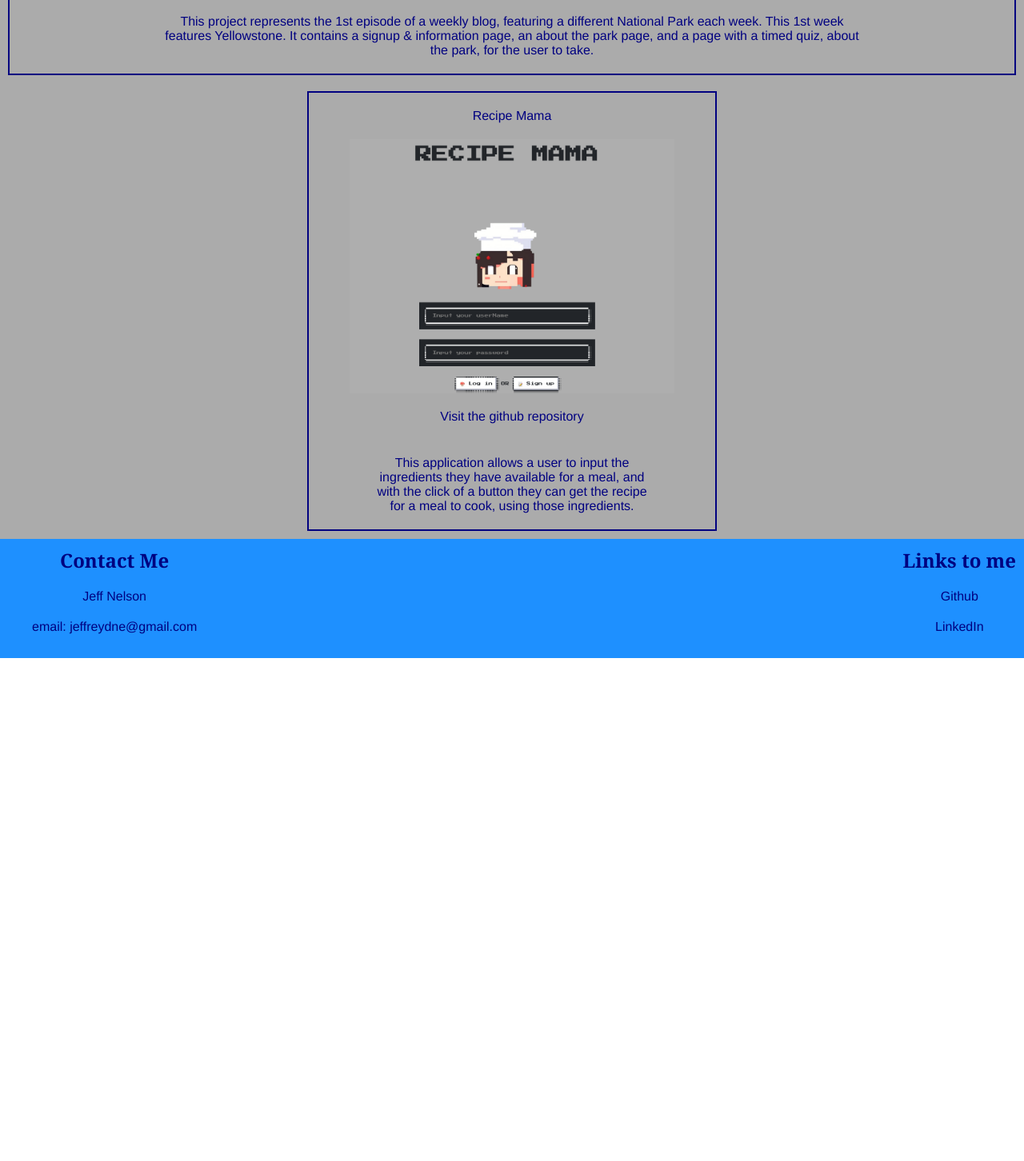
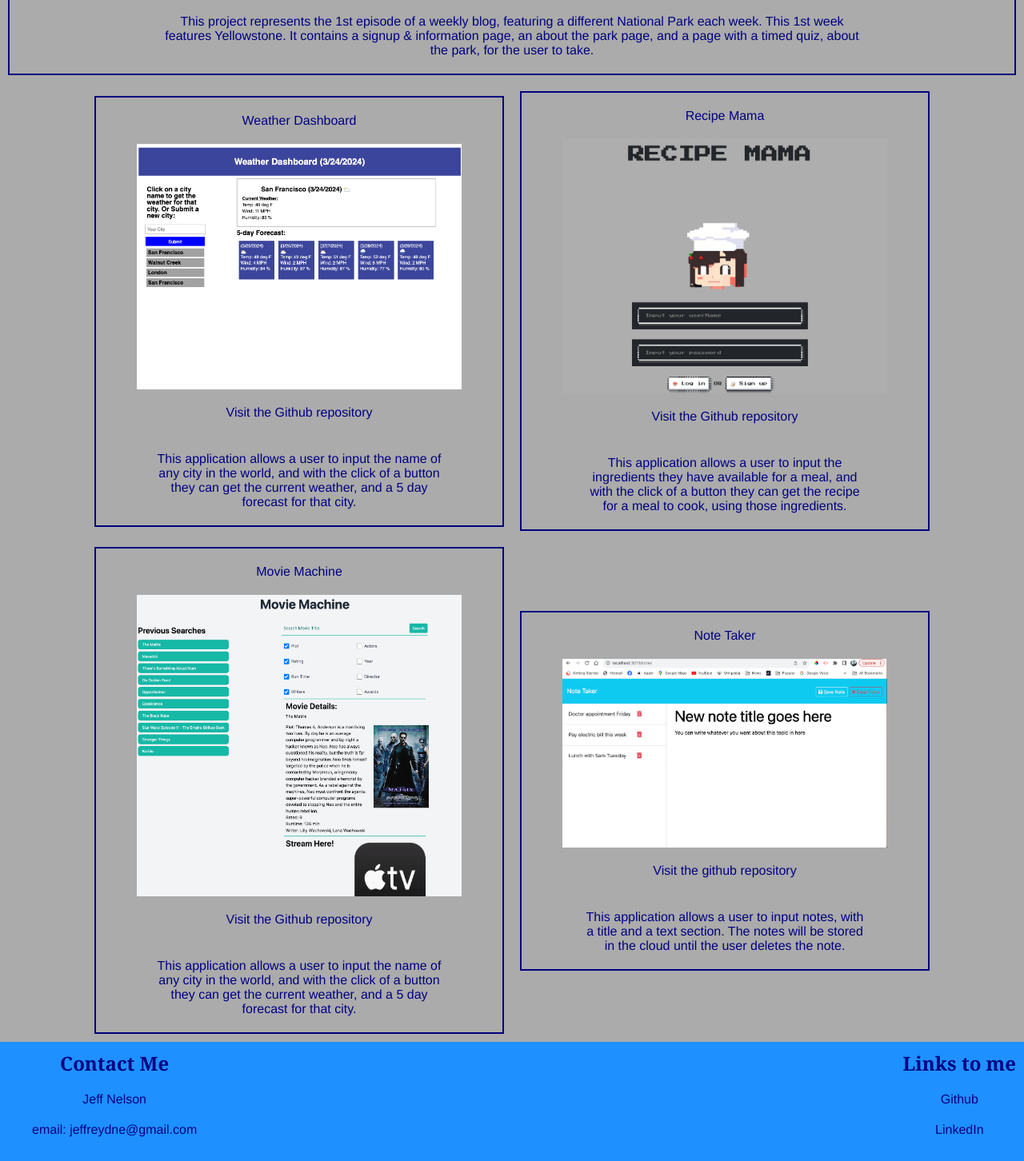
Before and after one commit to Jeffreydne/MyPortfolio-Jeff-Nelson, a React (Vite) app: page / in a window 1280 px wide. Shown: the part 1330-2782 px from the top of the page at 80% size. Before the commit the page ends 2153 px from the top, so only its background shows below. Built offline with nearby package versions, Linux system fonts and the light colour scheme.

Commit message:
added weatherDashboard, MovieMachine, and  NoteTaker sections to projects

```diff
--- a/src/App.jsx
+++ b/src/App.jsx
@@ -1,4 +1,4 @@
-import { useState } from 'react'
+// import { useState } from 'react'
 // import reactLogo from './assets/react.svg'
 // import viteLogo from '/vite.svg'
 import Header from "./components/Header";
--- /dev/null
+++ b/src/components/ProjMovieMachine.jsx
@@ -0,0 +1,25 @@
+import movieMachine from '../assets/movieMachine.png'
+import noteTaker from '../assets/noteTaker.png'
+
+function ProjMovieMachine() {
+    return (
+        <>
+            <div className="small-card-container">
+                <div className="card small">
+                    <p className="card-header">Movie Machine</p>
+                    <a href="https://gjudilla.github.io/movie-machine/"><img src={movieMachine} alt="The loginpage for Movie Machine"></img></a>
+                    <a href="https://github.com/Jeffreydne/movie-machine"><p>Visit the Github repository</p></a>
+                    <p className="card-footer">This application allows a user to input the name of any city in the world, and with the click of a button they can get the current weather, and a 5 day forecast for that city.</p>
+                </div>
+                <div className="card small">
+                    <p className="card-header">Note Taker</p>
+                    <a href="https://free-note-taker.onrender.com/"><img src={noteTaker} alt="The loginpage for Note Taker"></img></a>
+                    <a href="https://github.com/Jeffreydne/note-taker"><p>Visit the github repository</p></a>
+                    <p className="card-footer">This application allows a user to input notes, with a title and a text section. The notes will be stored in the cloud until the user deletes the note.</p>
+                </div>
+            </div>
+        </>
+    )
+}
+
+export default ProjMovieMachine
--- a/src/components/ProjRecipeMama.jsx
+++ b/src/components/ProjRecipeMama.jsx
@@ -1,12 +1,20 @@
 import recipeMama from '../assets/recipeMama.png'
+import weatherDashboard from '../assets/weatherDashboard.png'
+
 function ProjRecipeMama() {
     return (
         <>
             <div className="small-card-container">
                 <div className="card small">
+                    <p className="card-header">Weather Dashboard</p>
+                    <a href="https://jeffreydne.github.io/weather-dashboard/"><img src={weatherDashboard} alt="The loginpage for Weather Dashboard"></img></a>
+                    <a href="https://github.com/Jeffreydne/weather-dashboard"><p>Visit the Github repository</p></a>
+                    <p className="card-footer">This application allows a user to input the name of any city in the world, and with the click of a button they can get the current weather, and a 5 day forecast for that city.</p>
+                </div>
+                <div className="card small">
                     <p className="card-header">Recipe Mama</p>
                     <a href="https://recipe-mama-0252d29f9673.herokuapp.com/"><img src={recipeMama} alt="The loginpage for RecipeMama"></img></a>
-                    <a href="https://github.com/Jeffreydne/recipe_mama"><p>Visit the github repository</p></a>
+                    <a href="https://github.com/Jeffreydne/recipe_mama"><p>Visit the Github repository</p></a>
                     <p className="card-footer">This application allows a user to input the ingredients they have available for a meal, and with the click of a button they can get the recipe for a meal to cook, using those ingredients.</p>
                 </div>
             </div>
--- a/src/components/Projects.jsx
+++ b/src/components/Projects.jsx
@@ -1,5 +1,6 @@
 import NPSwebsite from '../assets/NPSwebsite.png'
 import ProjRecipeMama from './ProjRecipeMama';
+import ProjMovieMachine from './ProjMovieMachine';
 
 function Projects() {
     return (
@@ -15,6 +16,7 @@ function Projects() {
                 </div>
             </div>
             <ProjRecipeMama />
+            <ProjMovieMachine />
         </section>
     )
 }
```
Also changed, not shown: src/assets/noteTaker.png (added).
